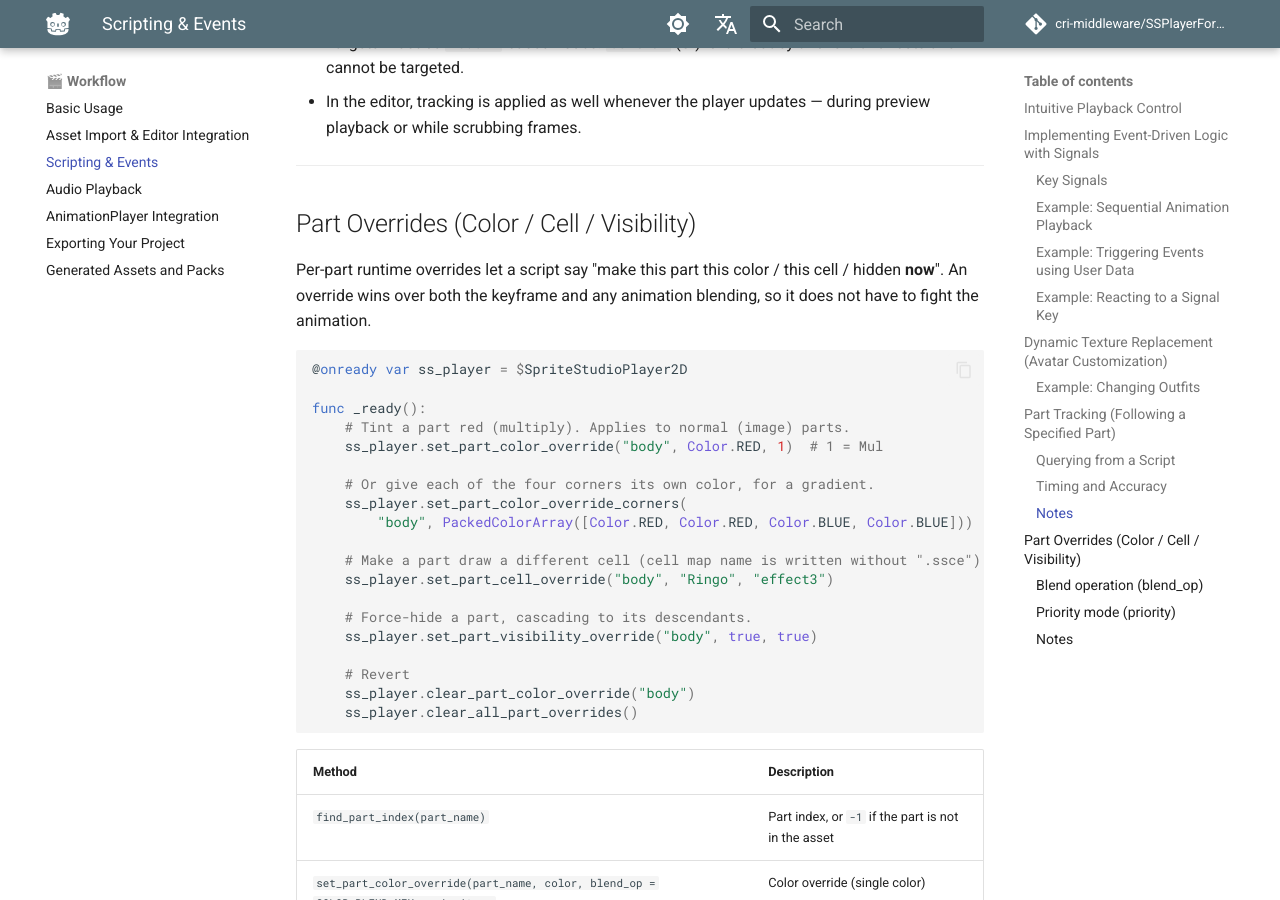
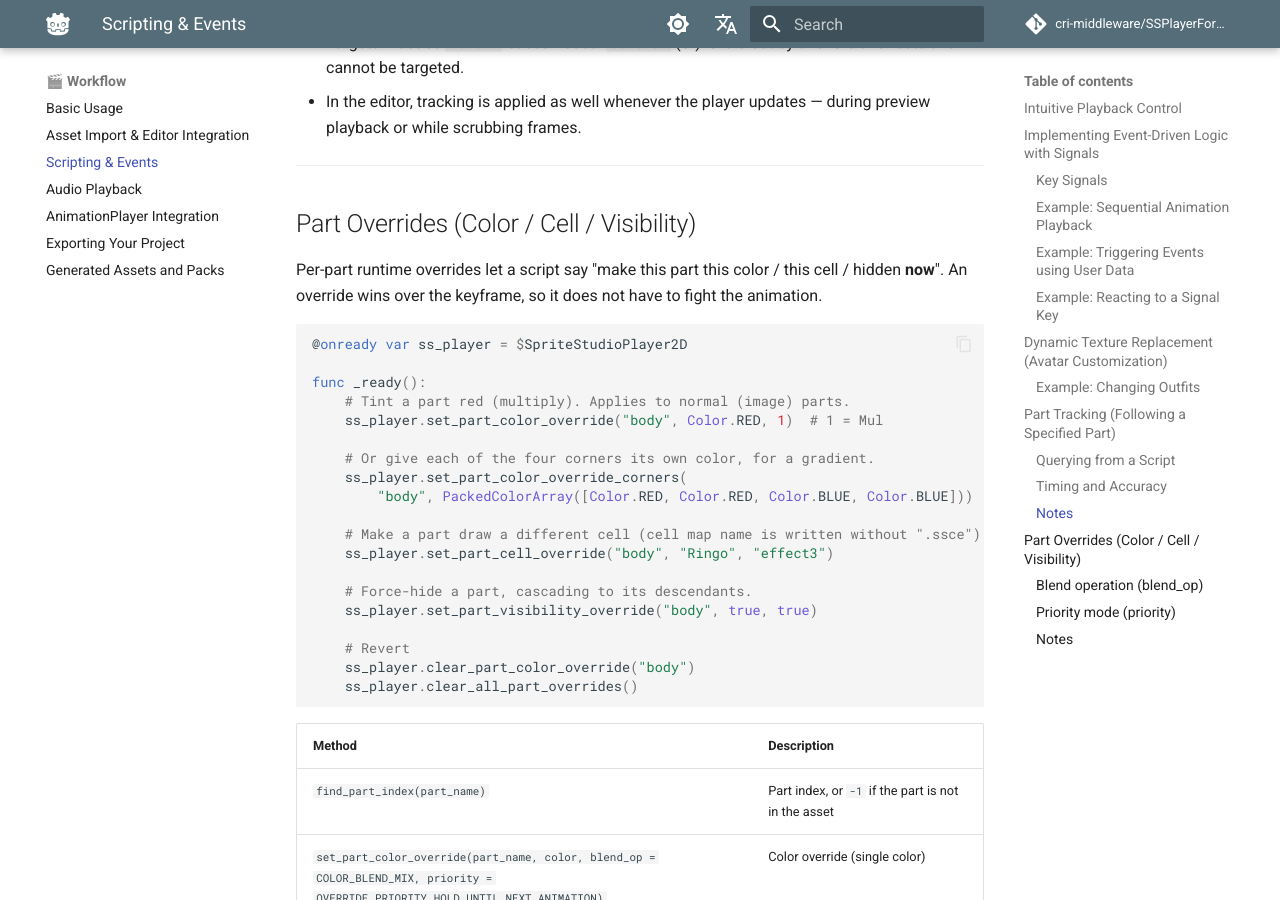
Before and after one commit to SpriteStudio/SSPlayerForGodot, an MkDocs documentation site: the page built from docs/en/workflow/usage_scripting.md, in a window 1280 px wide and 900 px high, scrolled down 8535 px. Built offline with MkDocs 1.6.1 and Material for MkDocs 9.7.7, drawn with Linux system fonts in a browser that asks for light colours; comment, search, counter and statistics services are not loaded.

Commit message:
docs: stop saying overrides win over animation blending the node lacks
The scripting page (en and ja) and the SpriteStudioPlayer2D class
reference said a part override wins over "both the keyframe and any
animation blending". The node exposes no blending (ROADMAP.md lists
Motion blending / crossfade as an open item, and nothing in ss_player/
calls the runtime's track or crossfade functions), so the clause points
at nothing. Say what is true today: an override wins over the keyframe.

The three places change together: both locales of the page and the XML
the class reference is generated from.

````diff
--- a/docs/en/workflow/usage_scripting.md
+++ b/docs/en/workflow/usage_scripting.md
@@ -216,7 +216,7 @@ Turning any of them OFF writes only the enabled components individually, like `R
 
 ## Part Overrides (Color / Cell / Visibility)
 
-Per-part runtime overrides let a script say "make this part this color / this cell / hidden **now**". An override wins over both the keyframe and any animation blending, so it does not have to fight the animation.
+Per-part runtime overrides let a script say "make this part this color / this cell / hidden **now**". An override wins over the keyframe, so it does not have to fight the animation.
 
 ```gdscript
 @onready var ss_player = $SpriteStudioPlayer2D
````
Also changed, not shown: docs/ja/workflow/usage_scripting.md (+1 -1 lines), 1 other file.
